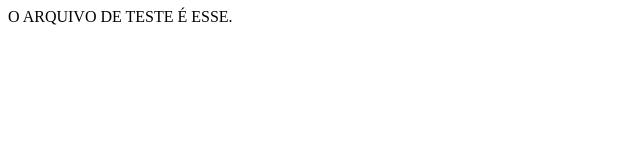
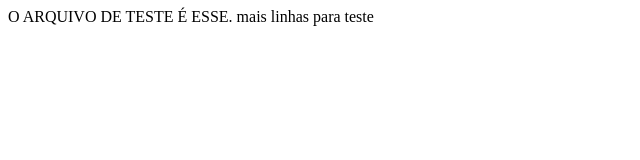
Before and after one commit to christianbriito/gitestudo, a plain HTML site: page index.html in a window 1280 px wide. Shown: the whole page, without its empty margins (0-640 px from the left). Drawn offline with Linux system fonts and the light colour scheme.

Commit message:
Inserido mais linhas

```diff
--- a/index.html
+++ b/index.html
@@ -8,6 +8,9 @@
 </head>
 <body>
     O ARQUIVO DE TESTE É ESSE.
+    mais linhas
+    para
+    teste
 
 </body>
 </html>
```
